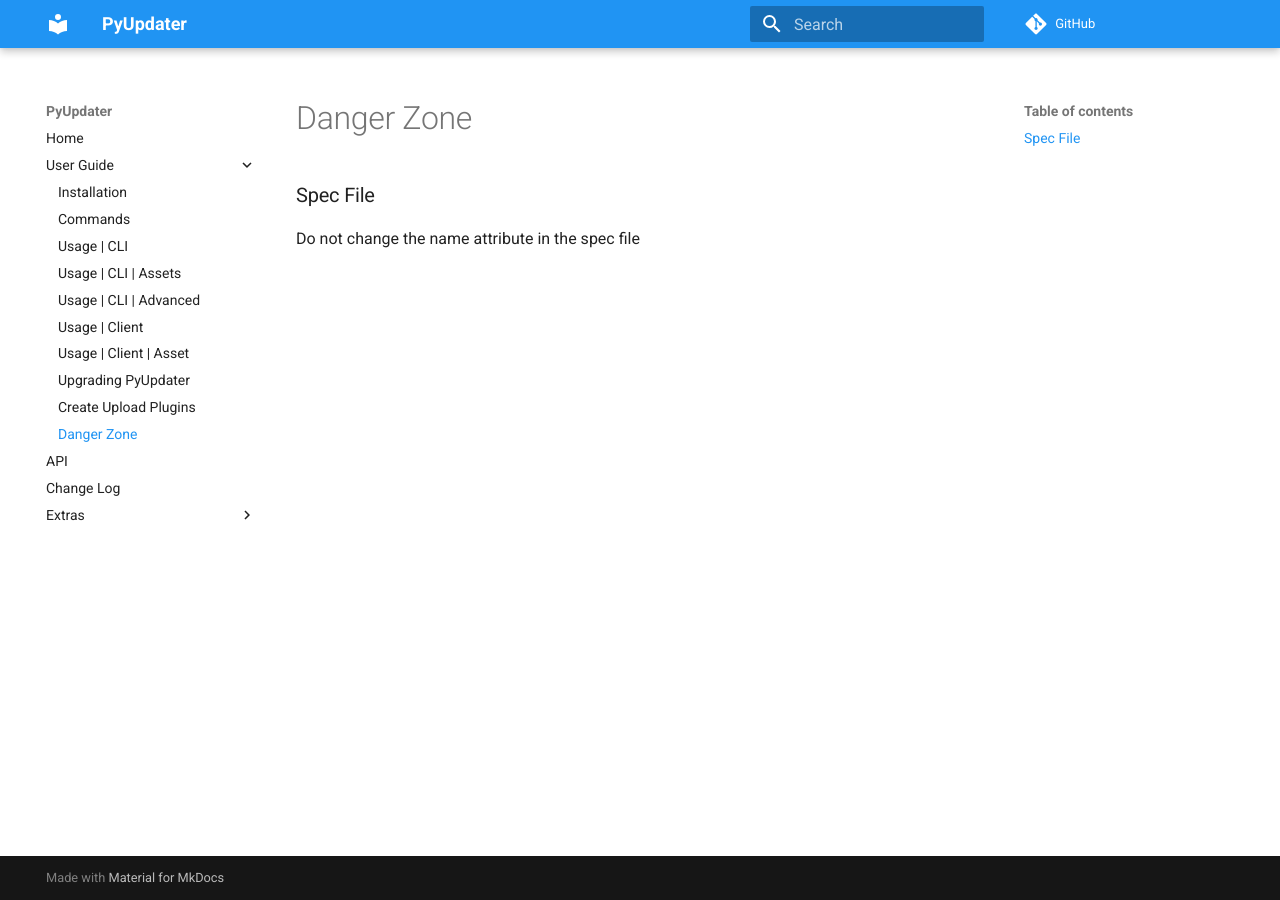
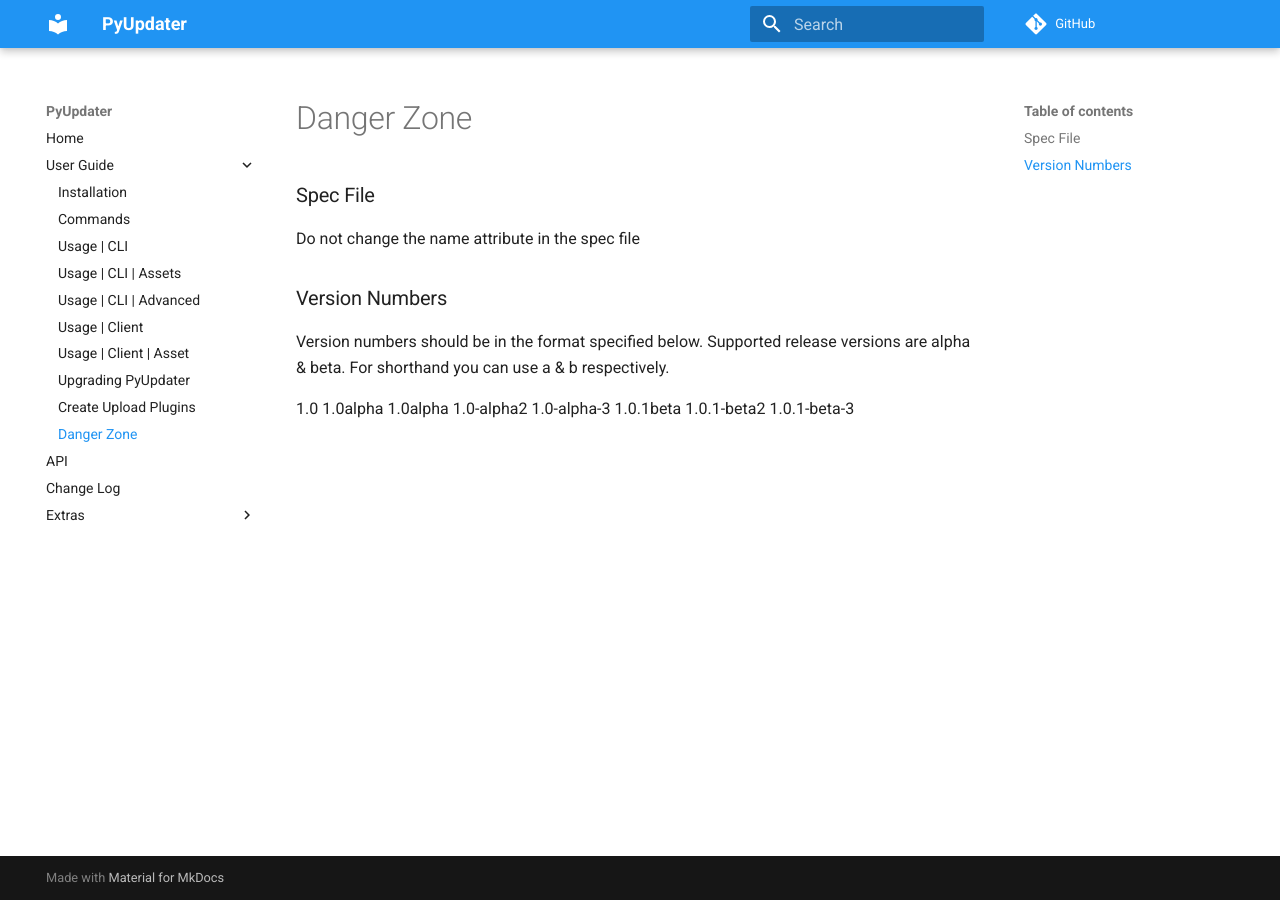
Before and after one commit to Digital-Sapphire/PyUpdater, an MkDocs documentation site: the page built from docs/danger-zone.md, in a window 1280 px wide. Built offline with MkDocs 1.6.1 and Material for MkDocs 9.7.7, drawn with Linux system fonts in a browser that asks for light colours; comment, search, counter and statistics services are not loaded; old or Windows-style settings are respelled for this version of MkDocs.

Commit message:
Add version numbers to danger zone

```diff
--- a/docs/danger-zone.md
+++ b/docs/danger-zone.md
@@ -4,3 +4,17 @@
 ###Spec File
 
 Do not change the name attribute in the spec file
+
+
+###Version Numbers
+
+Version numbers should be in the format specified below. Supported release versions are alpha & beta. For shorthand you can use a & b respectively.
+
+1.0
+1.0alpha
+1.0alpha
+1.0-alpha2
+1.0-alpha-3
+1.0.1beta
+1.0.1-beta2
+1.0.1-beta-3
--- a/requirements.txt
+++ b/requirements.txt
@@ -1,7 +1,7 @@
 appdirs == 1.4.0
 bsdiff4 == 1.1.4
 certifi >= 2016.9.26
-dsdev-utils >= 0.9.2
+dsdev-utils >= 0.9.4
 ed25519 == 1.4
 pyinstaller >= 3.0
 six == 1.10.0
```
Also changed, not shown: docs/changelog.md (+1 -0 lines), docs/usage-cli.md (+4 -6 lines).
